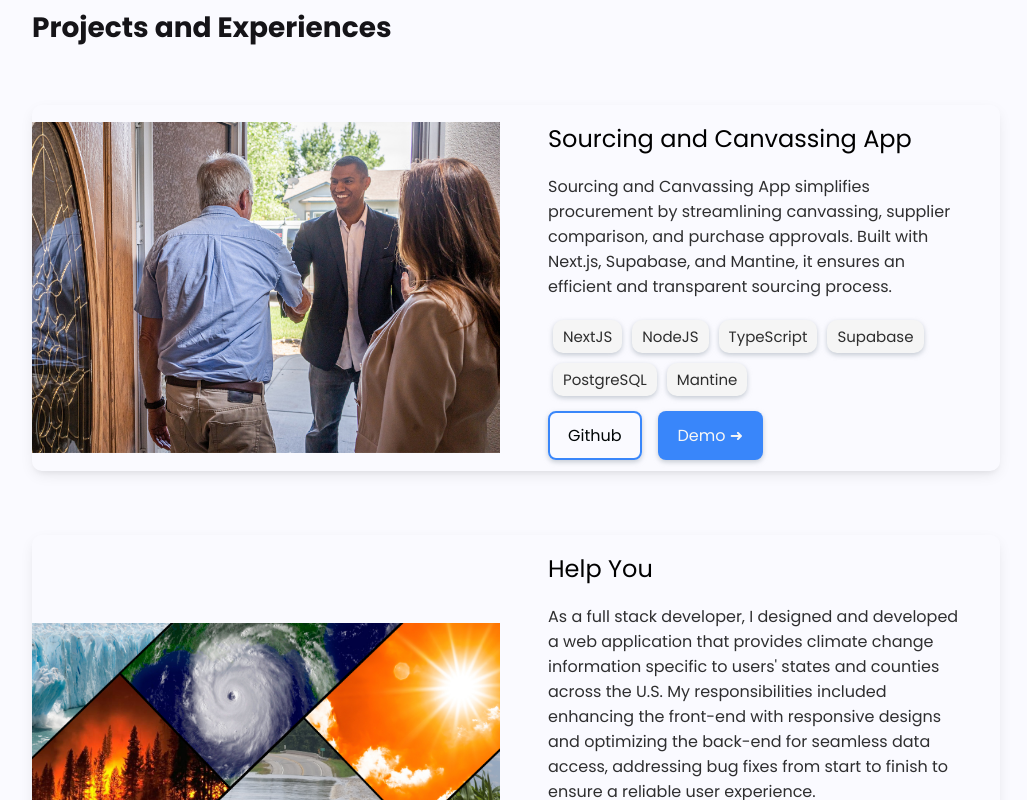
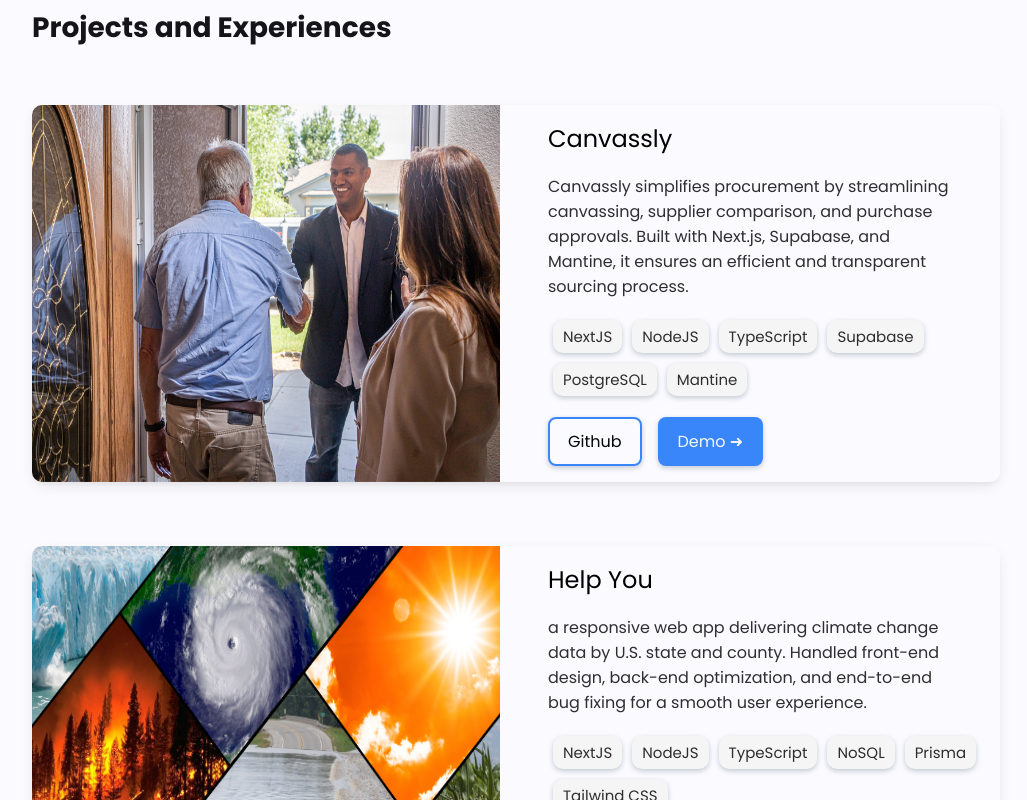
Before and after one commit to xjeyceex/migss-portfolio, a React (Create React App) app: page / in a window 1280 px wide. Shown: the part 1020-1820 px from the top of the page, without its empty margins (124-1151 px from the left). Built offline with nearby package versions, Linux system fonts and the light colour scheme.

Commit message:
enhancement

```diff
--- a/src/components/Experiences/ProjectCard/ProjectCard.js
+++ b/src/components/Experiences/ProjectCard/ProjectCard.js
@@ -26,8 +26,9 @@
                   <TechCard key={index}>{tech}</TechCard>
                 ))}
               </TechCardContainer>
+              {(list.github_url || list.demo_url) && (
                 <BtnGroup>
-                {list.github_url.length > 0 &&
+                  {list.github_url && (
                     <a
                       className="btn SecondaryBtn btn-shadow"
                       href={list.github_url}
@@ -36,8 +37,8 @@
                     >
                       Github
                     </a>
-                }
-                {list.demo_url.length > 0 &&
+                  )}
+                  {list.demo_url && (
                     <a
                       className="btn PrimaryBtn btn-shadow"
                       href={list.demo_url}
@@ -46,8 +47,9 @@
                     >
                       Demo ➜
                     </a>
-                }
+                  )}
                 </BtnGroup>
+              )}
             </CardRight>
           </Card>
         </ScrollAnimation>
--- a/src/components/Experiences/ProjectCard/ProjectCardElements.js
+++ b/src/components/Experiences/ProjectCard/ProjectCardElements.js
@@ -21,7 +21,6 @@
   img {
     height: 100%;
     width: auto;
-    object-fit: contain;
   }
 `;
 
@@ -59,14 +58,15 @@
 `;
 
 export const BtnGroup = styled.div`
-  height: 70px;
   display: flex;
   align-items: center;
+  padding-bottom: 1rem;
 `;
 
 
 export const TechCardContainer = styled.div`
   display: flex;
+  padding-bottom: 1rem;
   flex-wrap: wrap;
   justify-content: center;
   @media (min-width: 992px) {
--- a/src/data/ProjectData.js
+++ b/src/data/ProjectData.js
@@ -2,8 +2,8 @@
 export const ProjectList = [
   {
     img: "/canvassing.jpg",
-    title: "Sourcing and Canvassing App",
-    description: "Sourcing and Canvassing App simplifies procurement by streamlining canvassing, supplier comparison, and purchase approvals. Built with Next.js, Supabase, and Mantine, it ensures an efficient and transparent sourcing process.",
+    title: "Canvassly",
+    description: "Canvassly simplifies procurement by streamlining canvassing, supplier comparison, and purchase approvals. Built with Next.js, Supabase, and Mantine, it ensures an efficient and transparent sourcing process.",
     tech_stack: ["NextJS", "NodeJS", "TypeScript", "Supabase", "PostgreSQL", "Mantine"],
     github_url: "https://github.com/xjeyceex/canvassing-app-dev",
     demo_url: "https://canvassing-app-dev.vercel.app",
@@ -11,7 +11,7 @@
   {
     img: "/help-earth.jpg",
     title: "Help You",
-    description: "As a full stack developer, I designed and developed a web application that provides climate change information specific to users' states and counties across the U.S. My responsibilities included enhancing the front-end with responsive designs and optimizing the back-end for seamless data access, addressing bug fixes from start to finish to ensure a reliable user experience.",
+    description: "a responsive web app delivering climate change data by U.S. state and county. Handled front-end design, back-end optimization, and end-to-end bug fixing for a smooth user experience.",
     tech_stack: ["NextJS", "NodeJS", "TypeScript", "NoSQL", "Prisma", "Tailwind CSS"],
     github_url: "https://github.com/xjeyceex/help-earth-now",
     demo_url: "https://help-earth-now.vercel.app",
```
Lines whose indentation alone changed are shown as unchanged.
